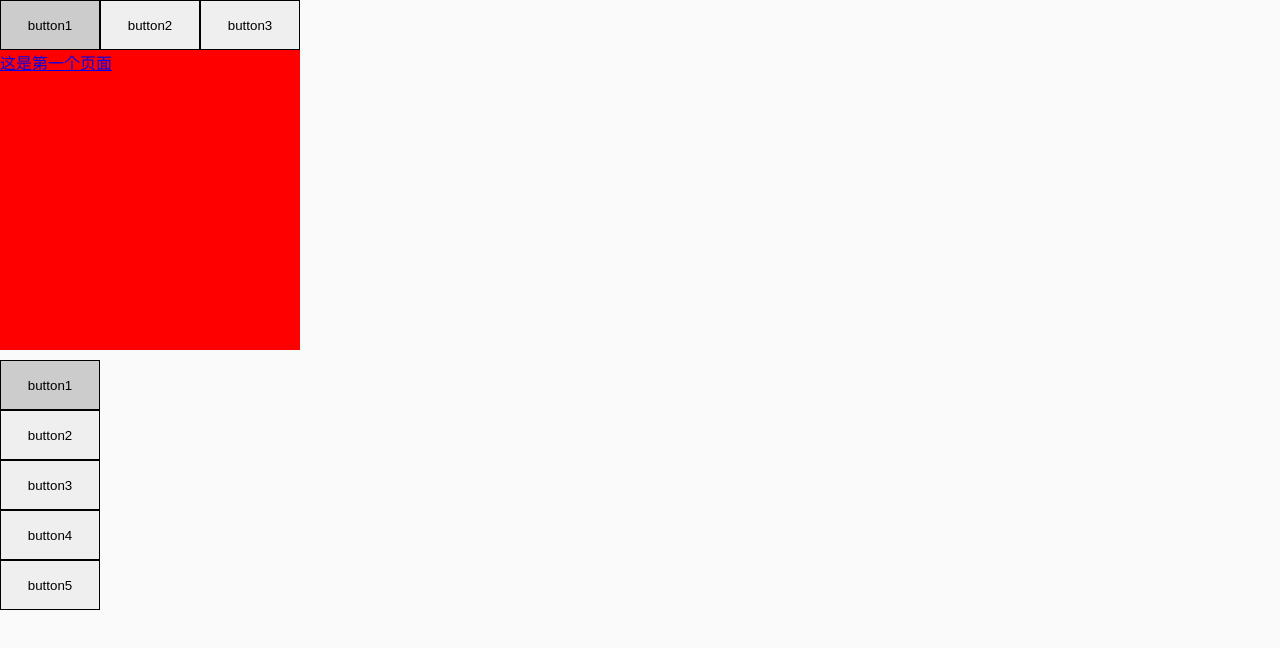
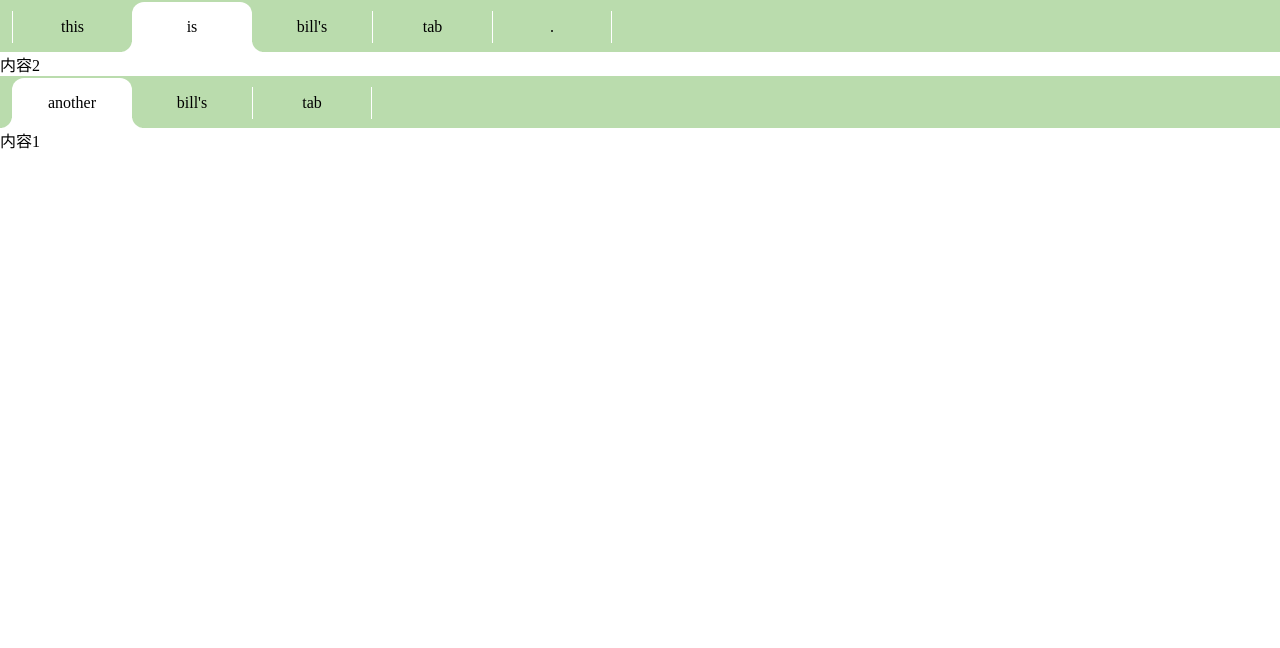
Before and after one commit to BCui4511/practice, a website: page tab/index.html in a window 1280 px wide. Drawn offline with Linux system fonts and the light colour scheme.

Commit message:
fix:更改使用方式(未参考第三方代码)

```diff
--- a/tab/index.css
+++ /dev/null
@@ -1,98 +0,0 @@
-* {
-    padding: 0;
-    margin: 0;
-    box-sizing: border-box;
-}
-
-html,
-body {
-    height: 100%;
-    width: 100%;
-    background-color: #fafafa;
-}
-button {
-    outline: none;
-    border: 1px solid black;
-}
-.tab-page {
-    display: none;
-}
-.clicked-page {
-    display: block;
-}
-
-.tab-button {
-    height: 50px;
-    width: 100px;
-}
-#tab1 .page-container {
-    width: 300px;
-}
-#tab1 .button-container {
-    width: 300px;
-}
-#tab1 .tab-page {
-    height: 300px;
-}
-#tab1 .tab-page:nth-child(1) {
-    background-color: red;
-}
-#tab1 .tab-page:nth-child(2) {
-    background-color: yellow;
-}
-#tab1 .tab-page:nth-child(3) {
-    background-color: blue;
-}
-
-#tab2 {
-    margin-top: 10px;
-    width: 100px;
-}
-
-#tab2 .button-container {
-    width: 100px;
-    float: left;
-}
-
-#tab2 .page-container{
-    display: none;
-}
-
-#tab2:hover {
-    width: 400px;
-}
-#tab2:hover .page-container {
-    display: block;
-}
-
-#tab2 .page-container {
-    width: 300px;
-    float: left;
-}
-#tab2 .tab-page {
-    height: 250px;
-}
-#tab2 .tab-page:nth-child(1) {
-    background-color: red;
-}
-#tab2 .tab-page:nth-child(2) {
-    background-color: yellow;
-}
-#tab2 .tab-page:nth-child(3) {
-    background-color: blue;
-}
-#tab2 .tab-page:nth-child(4) {
-    background-color:purple;
-}
-#tab2 .tab-page:nth-child(5) {
-    background-color:pink;
-}
-.clearfix::after{
-    content: '';
-    display: table;
-    clear: both;
-}
-
-.clicked-button {
-    background-color: #ccc;
-}
--- a/tab/index.html
+++ b/tab/index.html
@@ -6,11 +6,41 @@
     <meta name="viewport" content="width=device-width, initial-scale=1.0">
     <meta http-equiv="X-UA-Compatible" content="ie=edge">
     <title>tab</title>
-    <link rel="stylesheet" href="index.css" type="text/css" charset="UTF-8" />
+    <link rel="stylesheet" href="tab.css" type="text/css" charset="UTF-8" />
 </head>
 
 <body>
-    <script src="main.js" type="text/javascript"></script>
+    <div id="tab1">
+        <ul>
+            <li>this</li>
+            <li>is</li>
+            <li>bill's</li>
+            <li>tab</li>
+            <li>.</li>
+        </ul>
+        <div>
+            <div>内容1</div>
+            <div>内容2</div>
+            <div>内容3</div>
+            <div>内容4</div>
+            <div>内容5</div>
+        </div>
+    </div>
+
+    <div id="tab2">
+            <ul>
+                <li>another</li>
+                <li>bill's</li>
+                <li>tab</li>
+            </ul>
+            <div>
+                <div>内容1</div>
+                <div>内容2</div>
+                <div>内容3</div>
+            </div>
+        </div>
+    <script src="tab.js" type="text/javascript"></script>
+    <script src="index.js" type="text/javascript"></script>
 </body>
 
 </html>
--- /dev/null
+++ b/tab/index.js
@@ -0,0 +1,10 @@
+// opt 选项
+// opt = {
+//     startPage: Number,
+//     style: String,
+// }
+const opt = {
+    startPage: 1,
+}
+const tab1 = new Tab('tab1', opt);
+const tab2 = new Tab('tab2');
--- a/tab/main.js
+++ /dev/null
@@ -1,99 +0,0 @@
-function tabPage(id, content) {
-    this.id = id;
-    this.content = content;
-    this.pageHTML = `<div id="${id}" class="tab-page">${content}</div>`;
-}
-
-
-function Tab(id, className, buttonTextArray, pageArray, parentElement, listenEvent='click') {
-    // 内部方法
-    const _getTabHTML = function(n, pageArray) {
-        let buttonString = '<div class="button-container">';
-        let pageString = '<div class="page-container">';
-        for(let i = 0; i < n; i++) {
-            buttonString += `<button id="button${i}" class="tab-button">${buttonTextArray[i]}</button>`;
-            pageString += pageArray[i].pageHTML;
-        }
-        buttonString += '</div>';
-        pageString += '</div>';
-        return `${buttonString}${pageString}`;
-    };
-    // 参数合法性判断
-    if (pageArray.length < 1) {
-        console.error('page数量必须大于0');
-    }
-    if (buttonTextArray.length !== pageArray.length) {
-        console.warn('buttoTextArray长度与pageArray不一致，可能出现非预期的表现');
-    }
-    if (parentElement.nodeType !== Node.ELEMENT_NODE) {
-        console.error('父节点必须是Element类型');
-    }
-    // 基本属性
-    this.pageCount = pageArray.length;
-    this.tabHTML = _getTabHTML(this.pageCount, pageArray);
-    const tabElement = document.createElement('div');
-    tabElement.id = `${id}`;
-    tabElement.className = `tab ${className}`;
-    tabElement.innerHTML = this.tabHTML;
-    this.tabElement = tabElement;
-    this.curPage = 0;
-    this.changeState(0, true);
-
-    // 监听事件
-    this.tabElement.addEventListener(listenEvent, (event) => {
-        const buttonId = event.target.id;
-        if (buttonId.indexOf('button')<0) { return; }
-        const curNum = +buttonId.slice(6);
-        if (curNum === this.curPage) { return; }
-        this.changeState(this.curPage, false);
-        this.changeState(curNum, true);
-        this.curPage = curNum;
-    });
-    // 加入父元素
-    parentElement.appendChild(this.tabElement);
-}
-// 公共方法
-// 改变按钮和页面的选中状态
-Tab.prototype.changeState = function(n, stateBool) {
-    const curButton = this.tabElement.childNodes[0].childNodes[n];
-    const curPage = this.tabElement.childNodes[1].childNodes[n];
-    if (curButton && curPage) {
-        if (stateBool) {
-            curButton.classList.add('clicked-button');
-            curPage.classList.add('clicked-page');
-        } else {
-            curButton.classList.remove('clicked-button');
-            curPage.classList.remove('clicked-page');
-        }
-    } else {
-        console.error('索引错误');
-    }
-};
-// 添加页面
-Tab.prototype.addPage = function(buttonTextArray, pageArray) {
-    const length = pageArray.length;
-    let buttonString = '',
-        pageString = '';
-    const lastPageCount = this.pageCount;
-    for (let i = 0; i < length; i++) {
-        buttonString += `<button id="button${lastPageCount + i}" class="tab-button">${buttonTextArray[i]}</button>`;
-        pageString += pageArray[i].pageHTML;
-    }
-    const newButton = document.createElement('div');
-    const newPage = document.createElement('div');
-    this.tabElement.childNodes[0].appendChild(newButton);
-    this.tabElement.childNodes[1].appendChild(newPage);
-    newButton.outerHTML = buttonString;
-    newPage.outerHTML = pageString;
-    this.pageCount += length;
-}
-
-const page1 = new tabPage('page1', '<a href="https://ke.qq.com" target="_blank">这是第一个页面</a>');
-const page2 = new tabPage('page2', '<p>这是第二个页面</p>');
-const page3 = new tabPage('page3', '这是第三个页面');
-const page4 = new tabPage('page4', '这是第四个页面');
-const page5 = new tabPage('page5', '这是第五个页面');
-
-const tab1 = new Tab('tab1', 'tab1', ['button1','button2','button3'], [page1, page2, page3], document.body);
-const tab2 = new Tab('tab2', 'clearfix', ['button1','button2','button3'], [page1, page2, page3], document.body,'mouseover');
-tab2.addPage(['button4','button5'],[page4,page5]);
--- /dev/null
+++ b/tab/tab.css
@@ -0,0 +1,65 @@
+/* 基本样式 normal-tab*/
+* {
+    margin: 0;
+    padding: 0;
+    box-sizing: border-box;
+}
+.normal-tab>ul {
+    background-color: #badcad;
+    font-size: 0;
+    padding-left: 12px;
+    padding-top: 2px;
+}
+
+.normal-tab li {
+    position: relative;
+    list-style-type: none;
+    display: inline-block;
+    height: 50px;
+    width: 120px;
+    font-size: 16px;
+    line-height: 50px;
+    text-align: center;
+    border-left: 1px solid;
+    border-image: linear-gradient(rgba(0,0,0,0) 25%,white 25%,white 75%, rgba(0,0,0,0) 75%) 5;
+    background-color: #badcad;
+}
+
+.normal-tab li:last-child {
+    border-right: 1px solid;
+    border-image: linear-gradient(rgba(0,0,0,0) 25%,white 25%,white 75%, rgba(0,0,0,0) 75%) 5;
+}
+.normal-tab li.clicked-li {
+    background-color: #fff;
+    border-top-left-radius: 12px;
+    border-top-right-radius: 12px;
+    border: 0px solid #fff;
+}
+.normal-tab .clicked-li + li {
+    border-left: 0px solid #fff;
+}
+.normal-tab .clicked-li:before,
+.normal-tab .clicked-li:after {
+    position: absolute;
+    bottom: 0px;
+    width: 14px;
+    height: 14px;
+    content: " ";
+    z-index: 2;
+}
+.normal-tab .clicked-li:before {
+    box-shadow: 4px 4px #fff;
+    left: -14px;
+    border-bottom-right-radius: 12px;
+}
+.normal-tab .clicked-li:after {
+    box-shadow: -4px 4px #fff;
+    right: -14px;
+    border-bottom-left-radius: 12px;
+}
+.normal-tab .tab-page {
+    display: none;
+}
+.normal-tab .clicked-page {
+    display: block;
+}
--- /dev/null
+++ b/tab/tab.js
@@ -0,0 +1,54 @@
+function Tab(id, opt) {
+    this.tabNode = document.getElementById(id);
+    this.liList = this.tabNode.firstElementChild.children;
+    this.pageList = this.tabNode.lastElementChild.children;
+    this.pageCount = this.pageList.length;
+    this.currentPage = -1;
+    this.init(opt);
+    this.tabNode.addEventListener('click',(e) => {
+        if (typeof e.target.dataset.tabIndex !=='string') {
+            return;
+        }
+        const index = Number(e.target.dataset.tabIndex);
+        this.changePage(index);
+    })
+}
+// 初始化
+Tab.prototype.init = function (opt) {
+    const tabClass = this.tabNode.classList;
+    if (!tabClass.contains('cover-tab-style')) {
+        if (opt && opt.style) {
+            tabClass.add(opt.style);
+        } else {
+            tabClass.add('normal-tab');
+        }
+    }
+    Array.from(this.pageList).forEach((item) => {
+        item.classList.add('tab-page');
+    });
+    Array.from(this.liList).forEach((item,index) => {
+        item.dataset.tabIndex = index;
+    });
+    const n = opt ? (opt.startPage || 0) : 0;
+    this.changePage(n);
+}
+// 切换页面
+Tab.prototype.changePage = function (n) {
+    if (this.currentPage === n) {
+        return;
+    }
+    if (this.currentPage > -1) {
+        this.liList[this.currentPage].classList.remove('clicked-li');
+        this.pageList[this.currentPage].classList.remove('clicked-page');
+    }
+
+    this.liList[n].classList.add('clicked-li');
+    this.pageList[n].classList.add('clicked-page');
+    this.currentPage = n;
+}
+
+// opt 选项
+// opt = {
+//     startPage: Number,
+//     style: String,
+// }
```
Also changed, not shown: tab/README.md (added).
